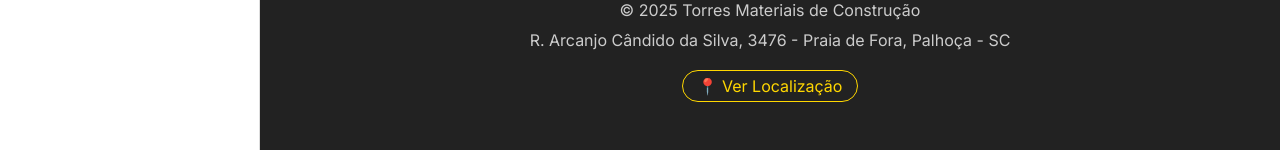
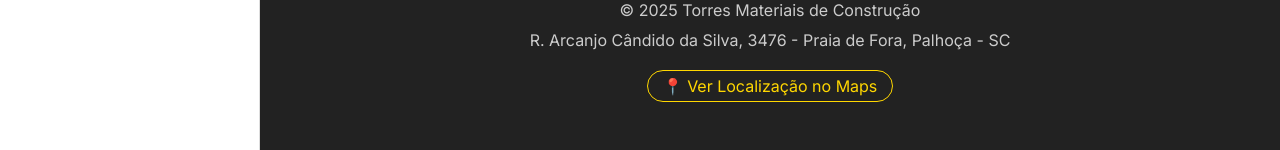
Before and after one commit to HalifferFelipeS/loja-torres, a website with bundled scripts: page public/index.html in a window 1280 px wide. Shown: the part 650-800 px from the top of the page. Built offline with nearby package versions, Linux system fonts and the light colour scheme; files whose address does not match are found by name.

Commit message:
Update index.html

```diff
--- a/public/index.html
+++ b/public/index.html
@@ -55,8 +55,9 @@
       <img src="Logo.png" alt="Torres Logo" style="height: 50px; margin-bottom:15px;">
       <p style="color: #ccc;">© 2025 Torres Materiais de Construção</p>
       <p style="color: #ccc;">R. Arcanjo Cândido da Silva, 3476 - Praia de Fora, Palhoça - SC</p>
-      <a href="http://googleusercontent.com/maps.google.com" target="_blank" style="color:#FFD700; text-decoration:none; margin-top:10px; display:inline-block; border:1px solid #FFD700; padding:5px 15px; border-radius:20px;">
-         📍 Ver Localização
+
+      <a href="https://www.google.com/maps/search/?api=1&query=R.+Arcanjo+Cândido+da+Silva,+3476+-+Praia+de+Fora,+Palhoça+-+SC" target="_blank" style="color:#FFD700; text-decoration:none; margin-top:10px; display:inline-block; border:1px solid #FFD700; padding:5px 15px; border-radius:20px;">
+         📍 Ver Localização no Maps
       </a>
     </div>
   </footer>
```
